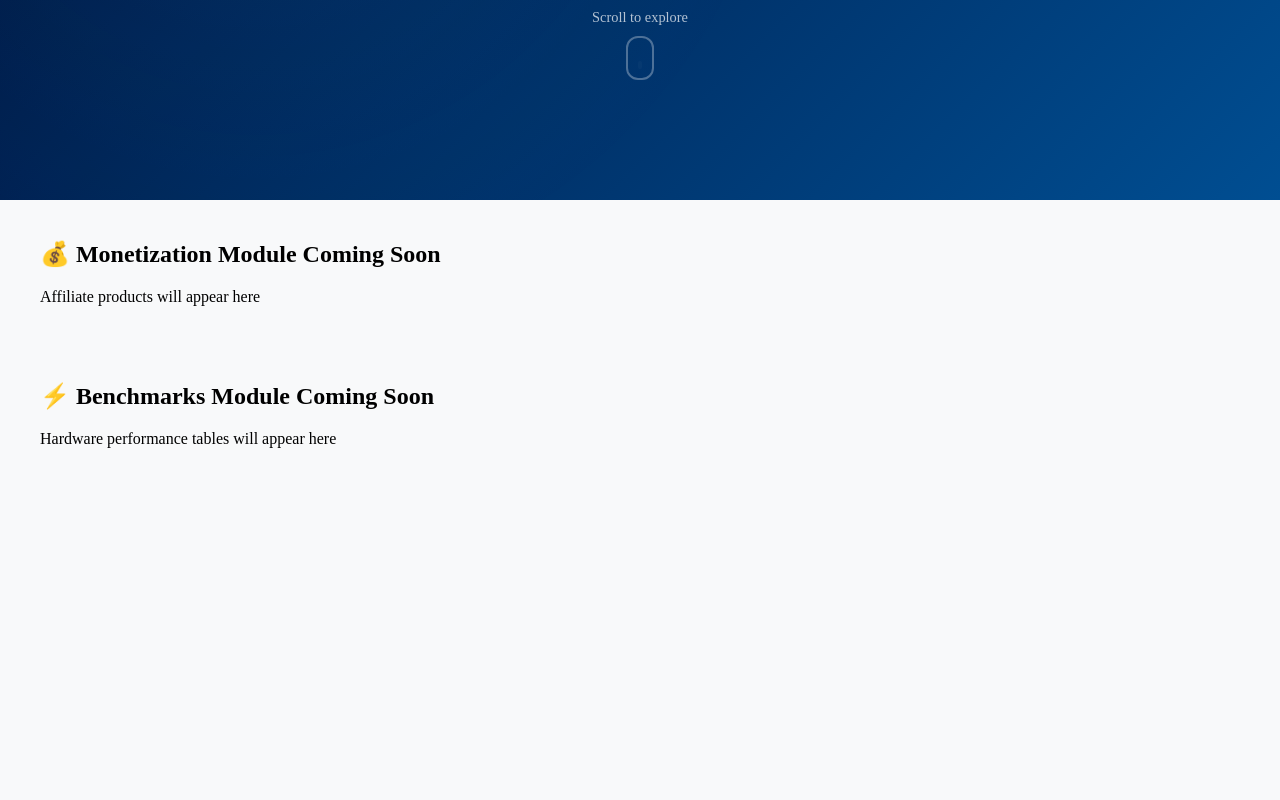
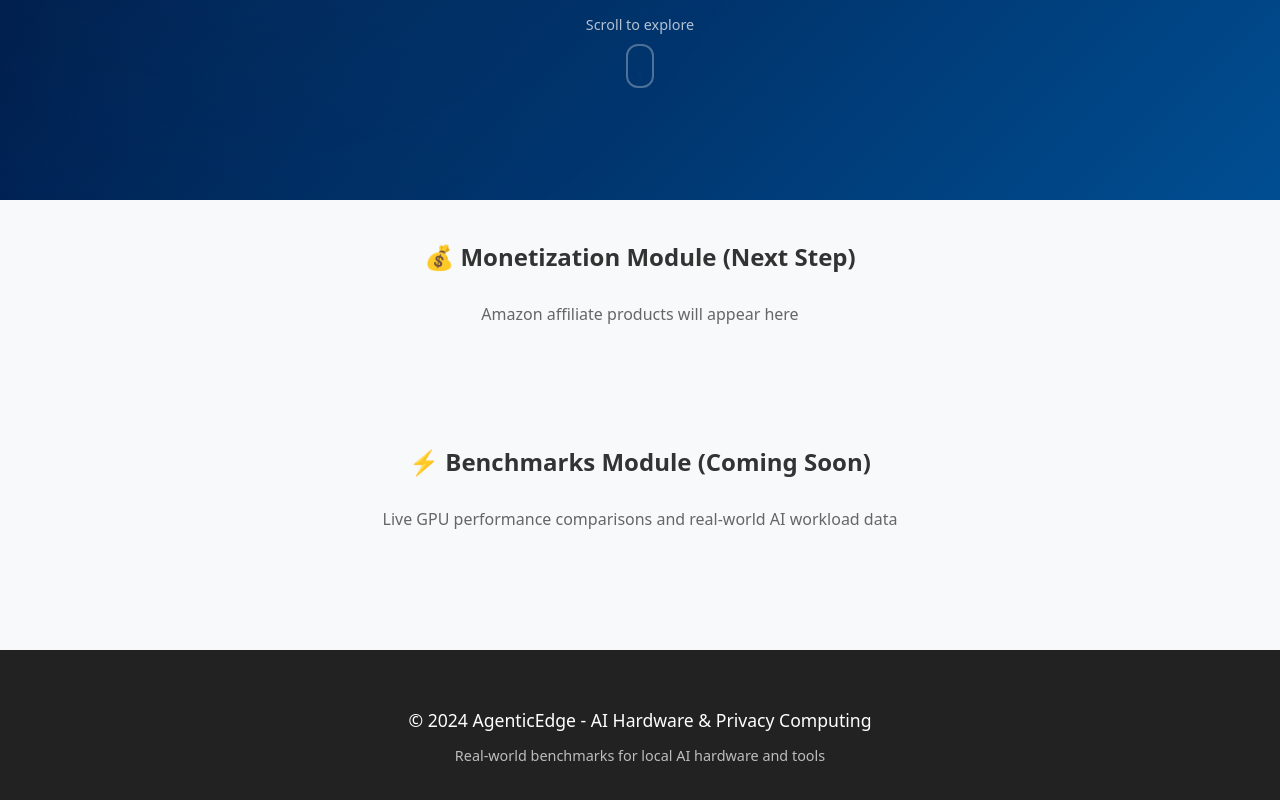
Before and after one commit to newsintech/agentic-edge-final, a Next.js app: page / in a window 1280 px wide. Shown: the part 680-1480 px from the top of the page. Before the commit the page ends 1164 px from the top, so only its background shows below. Built offline with nearby package versions, Linux system fonts and the light colour scheme.

Commit message:
Update page.jsx

```diff
--- a/app/page.jsx
+++ b/app/page.jsx
@@ -2,8 +2,8 @@ import ModuleLoader from '../components/ModuleLoader';
 
 export default function Home() {
   return (
-    <main>
-      {/* Module 1: Hero - If fails, shows fallback */}
+    <div style={{ fontFamily: 'system-ui, sans-serif' }}>
+      {/* HERO MODULE - Isolated, won't break other sections */}
       <ModuleLoader
         moduleName="01-hero/hero.jsx"
         fallback={
@@ -13,23 +13,80 @@ export default function Home() {
             padding: '100px 20px',
             textAlign: 'center'
           }}>
-            <h1>AgenticEdge</h1>
-            <p>AI Hardware & Privacy Computing</p>
+            <h1 style={{ fontSize: '3rem', marginBottom: '20px' }}>AgenticEdge</h1>
+            <p style={{ fontSize: '1.2rem', opacity: '0.9' }}>
+              AI Hardware & Privacy Computing
+            </p>
           </div>
         }
       />
 
-      {/* Module 2: Monetization - Will add later */}
-      <div style={{ padding: '20px', maxWidth: '1200px', margin: '0 auto' }}>
-        <h2>💰 Monetization Module Coming Soon</h2>
-        <p>Affiliate products will appear here</p>
+      {/* MONETIZATION SECTION - Coming Next */}
+      <div style={{
+        maxWidth: '1200px',
+        margin: '40px auto',
+        padding: '0 20px'
+      }}>
+        <h2 style={{
+          textAlign: 'center',
+          marginBottom: '30px',
+          color: '#333'
+        }}>
+          💰 Monetization Module (Next Step)
+        </h2>
+        <p style={{
+          textAlign: 'center',
+          color: '#666',
+          marginBottom: '40px'
+        }}>
+          Amazon affiliate products will appear here
+        </p>
       </div>
 
-      {/* Module 3: Benchmarks - Will add later */}
-      <div style={{ padding: '20px', maxWidth: '1200px', margin: '0 auto' }}>
-        <h2>⚡ Benchmarks Module Coming Soon</h2>
-        <p>Hardware performance tables will appear here</p>
+      {/* BENCHMARKS SECTION - Coming Later */}
+      <div style={{
+        background: '#f8f9fa',
+        padding: '60px 20px'
+      }}>
+        <div style={{
+          maxWidth: '1200px',
+          margin: '0 auto'
+        }}>
+          <h2 style={{
+            textAlign: 'center',
+            marginBottom: '30px',
+            color: '#333'
+          }}>
+            ⚡ Benchmarks Module (Coming Soon)
+          </h2>
+          <p style={{
+            textAlign: 'center',
+            color: '#666',
+            maxWidth: '800px',
+            margin: '0 auto'
+          }}>
+            Live GPU performance comparisons and real-world AI workload data
+          </p>
+        </div>
       </div>
-    </main>
+
+      {/* FOOTER */}
+      <footer style={{
+        background: '#222',
+        color: 'white',
+        padding: '40px 20px',
+        textAlign: 'center',
+        marginTop: '60px'
+      }}>
+        <div style={{ maxWidth: '1200px', margin: '0 auto' }}>
+          <p style={{ fontSize: '1.1rem', marginBottom: '10px' }}>
+            © 2024 AgenticEdge - AI Hardware & Privacy Computing
+          </p>
+          <p style={{ fontSize: '0.9rem', opacity: '0.7' }}>
+            Real-world benchmarks for local AI hardware and tools
+          </p>
+        </div>
+      </footer>
+    </div>
   );
 }
```
